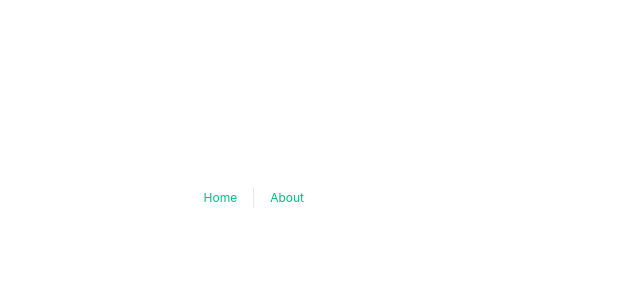
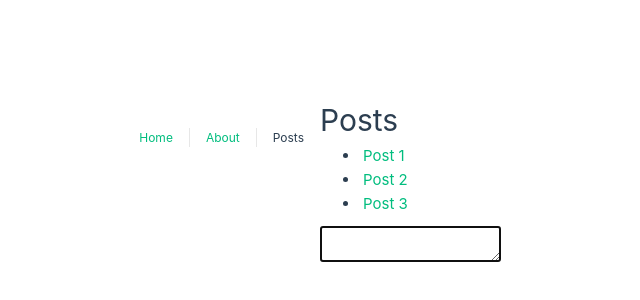
Before and after one commit to PangoRules/Vue-Composition-Api-Course, a Vue app in the folder vue-composition-api-basics/: page /posts in a window 1280 px wide. Before the commit this address had no page. Shown: the part 218-518 px from the top of the page, without its empty margins (320-960 px from the left). Built offline with nearby package versions, Linux system fonts and the light colour scheme.

Commit message:
Setting up posts page using router and router params

```diff
--- a/vue-composition-api-basics/src/App.vue
+++ b/vue-composition-api-basics/src/App.vue
@@ -2,6 +2,7 @@
   <nav>
 		<RouterLink to="/">Home</RouterLink>
 		<RouterLink to="/about">About</RouterLink>
+		<RouterLink to="/posts">Posts</RouterLink>
 	</nav>
 
   <RouterView />
--- a/vue-composition-api-basics/src/router/index.js
+++ b/vue-composition-api-basics/src/router/index.js
@@ -12,10 +12,18 @@
     {
       path: '/about',
       name: 'about',
-      // route level code-splitting
-      // this generates a separate chunk (About.[hash].js) for this route
-      // which is lazy-loaded when the route is visited.
       component: () => import('../views/AboutView.vue')
+    },
+    {
+      path: '/posts',
+      name: 'posts',
+      component: () => import('../views/PostsView.vue')
+    }
+		,
+    {
+      path: '/postDetail/:id',
+      name: 'postDetail',
+      component: () => import('../views/PostDetailView.vue')
     }
   ]
 })
--- /dev/null
+++ b/vue-composition-api-basics/src/views/PostDetailView.vue
@@ -0,0 +1,15 @@
+<template>
+	<div class="post-detail">
+		<h1>This is a post-page</h1>
+		<p>Display the content of the post with Id: {{ $route.params.id }}</p>
+		<p><RouterLink to="/posts">&lt; Back</RouterLink></p>
+	</div>
+</template>
+
+<script setup>
+/**
+ * Imports
+ */
+ import { vAutofocus } from '@/directives/vAutofocus'
+
+</script>
--- /dev/null
+++ b/vue-composition-api-basics/src/views/PostsView.vue
@@ -0,0 +1,33 @@
+<template>
+	<div class="posts">
+		<h1>Posts</h1>
+
+		<ul>
+			<li>
+				<RouterLink to="/postDetail/1">Post 1</RouterLink>
+			</li>
+			<li>
+				<RouterLink to="/postDetail/2">Post 2</RouterLink>
+			</li>
+			<li>
+				<RouterLink to="/postDetail/3">Post 3</RouterLink>
+			</li>
+		</ul>
+
+		<textarea v-autofocus></textarea>
+	</div>
+</template>
+
+<script setup>
+/**
+ * Imports
+ */
+ import { vAutofocus } from '@/directives/vAutofocus'
+
+</script>
+
+<style scoped>
+ul{
+	margin-bottom: 10px;
+}
+</style>
```
